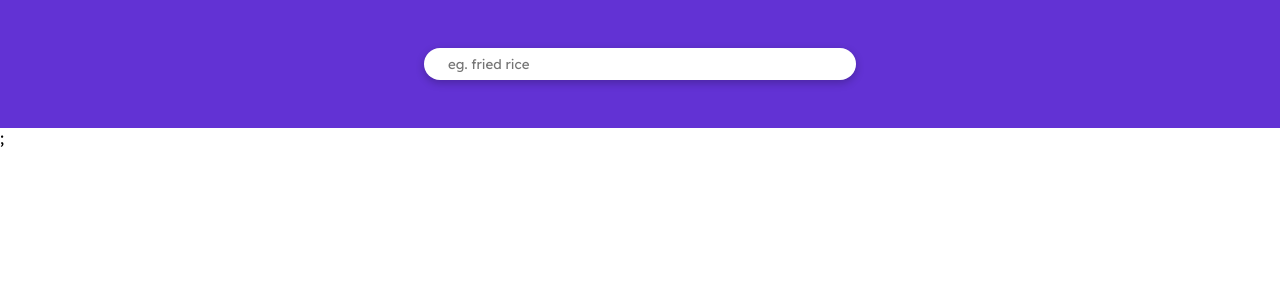
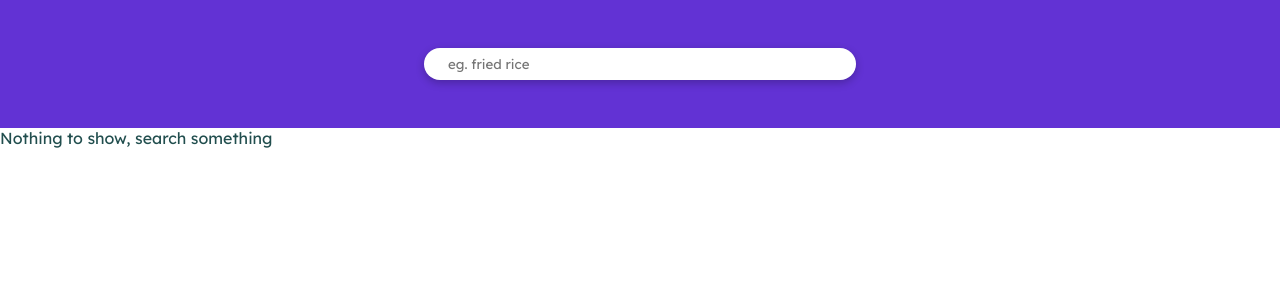
Before and after one commit to tdlgsr11011/food-recipe-app, a React (Vite) app: page / in a window 1280 px wide. Shown: the top 300 px of the page. Built offline with nearby package versions, Linux system fonts and the light colour scheme.

Commit message:
setting up route definitions

```diff
--- a/src/App.tsx
+++ b/src/App.tsx
@@ -1,12 +1,14 @@
 import { Provider } from "react-redux";
 import store from "./redux/store";
 
+import RouteDefinitions from "./router/RouteDefinitions/RouteDefinitions";
 import NavBar from "./components/NavBar/NavBar";
 
 function App() {
   return (
     <>
-      <NavBar />;
+      <NavBar />
+      <RouteDefinitions />
     </>
   );
 }
--- a/src/components/ErrorPage/ErrorPage.module.scss
+++ b/src/components/ErrorPage/ErrorPage.module.scss
@@ -0,0 +1,3 @@
+.homePage {
+  color: rgb(33, 78, 78);
+}
--- a/src/components/ErrorPage/ErrorPage.tsx
+++ b/src/components/ErrorPage/ErrorPage.tsx
@@ -0,0 +1,7 @@
+import styles from "./ErrorPage.module.scss";
+
+const ErrorPage = () => {
+  return <div className={styles.detailsPage}>Page was not found</div>;
+};
+
+export default ErrorPage;
--- a/src/components/HomePage/HomePage.module.scss
+++ b/src/components/HomePage/HomePage.module.scss
@@ -0,0 +1,3 @@
+.homePage {
+  color: rgb(33, 78, 78);
+}
--- a/src/components/HomePage/HomePage.tsx
+++ b/src/components/HomePage/HomePage.tsx
@@ -0,0 +1,9 @@
+import styles from "./HomePage.module.scss";
+
+const HomePage = () => {
+  return (
+    <div className={styles.homePage}>Nothing to show, search something</div>
+  );
+};
+
+export default HomePage;
--- a/src/components/RecipeDetails/RecipeDetails.module.scss
+++ b/src/components/RecipeDetails/RecipeDetails.module.scss
@@ -0,0 +1,3 @@
+.recipeDetails {
+  color: red;
+}
--- a/src/components/RecipeDetails/RecipeDetails.tsx
+++ b/src/components/RecipeDetails/RecipeDetails.tsx
@@ -0,0 +1,7 @@
+import styles from "./RecipeDetails.module.scss";
+
+const RecipeDetails = () => {
+  return <div className={styles.recipeDetails}>Recipe details</div>;
+};
+
+export default RecipeDetails;
--- a/src/components/RecipesContainer/RecipesContainer.module.scss
+++ b/src/components/RecipesContainer/RecipesContainer.module.scss
@@ -0,0 +1,3 @@
+.recipeContainer {
+  color: blue;
+}
--- /dev/null
+++ b/src/router/RouteDefinitions/RouteDefinitions.tsx
@@ -0,0 +1,17 @@
+import { Routes, Route } from "react-router-dom";
+
+import HomePage from "../../components/HomePage/HomePage";
+import RecipeDetails from "../../components/RecipeDetails/RecipeDetails";
+import ErrorPage from "../../components/ErrorPage/ErrorPage";
+
+const RouteDefinitions = () => {
+  return (
+    <Routes>
+      <Route path="/" element={<HomePage />} />
+      <Route path="/recipes/:recipeId" element={<RecipeDetails />} />
+      <Route path="*" element={<ErrorPage />} />
+    </Routes>
+  );
+};
+
+export default RouteDefinitions;
```
Also changed, not shown: src/components/RecipesContainer/RecipesContainer.tsx (+7 -0 lines).
